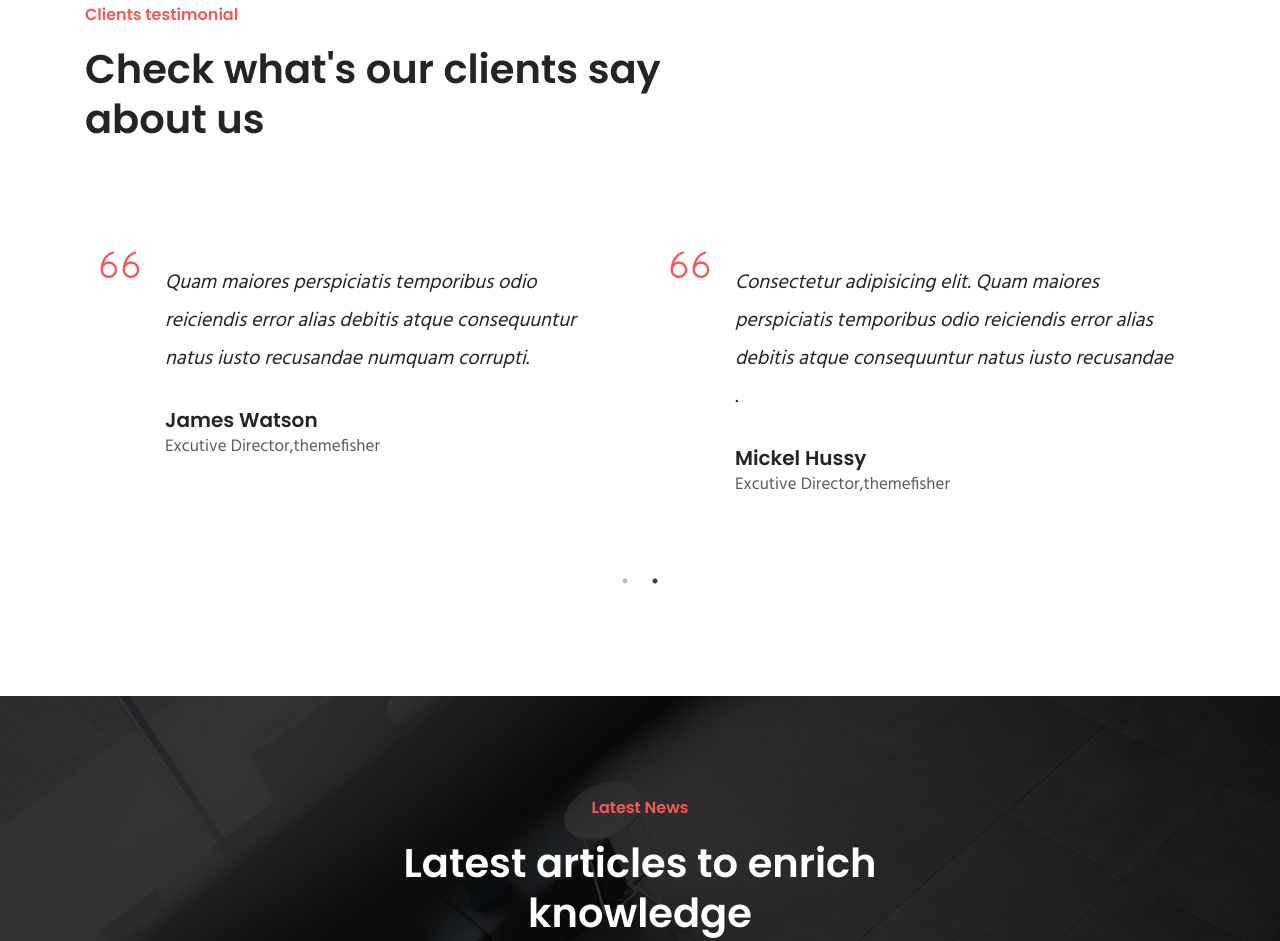
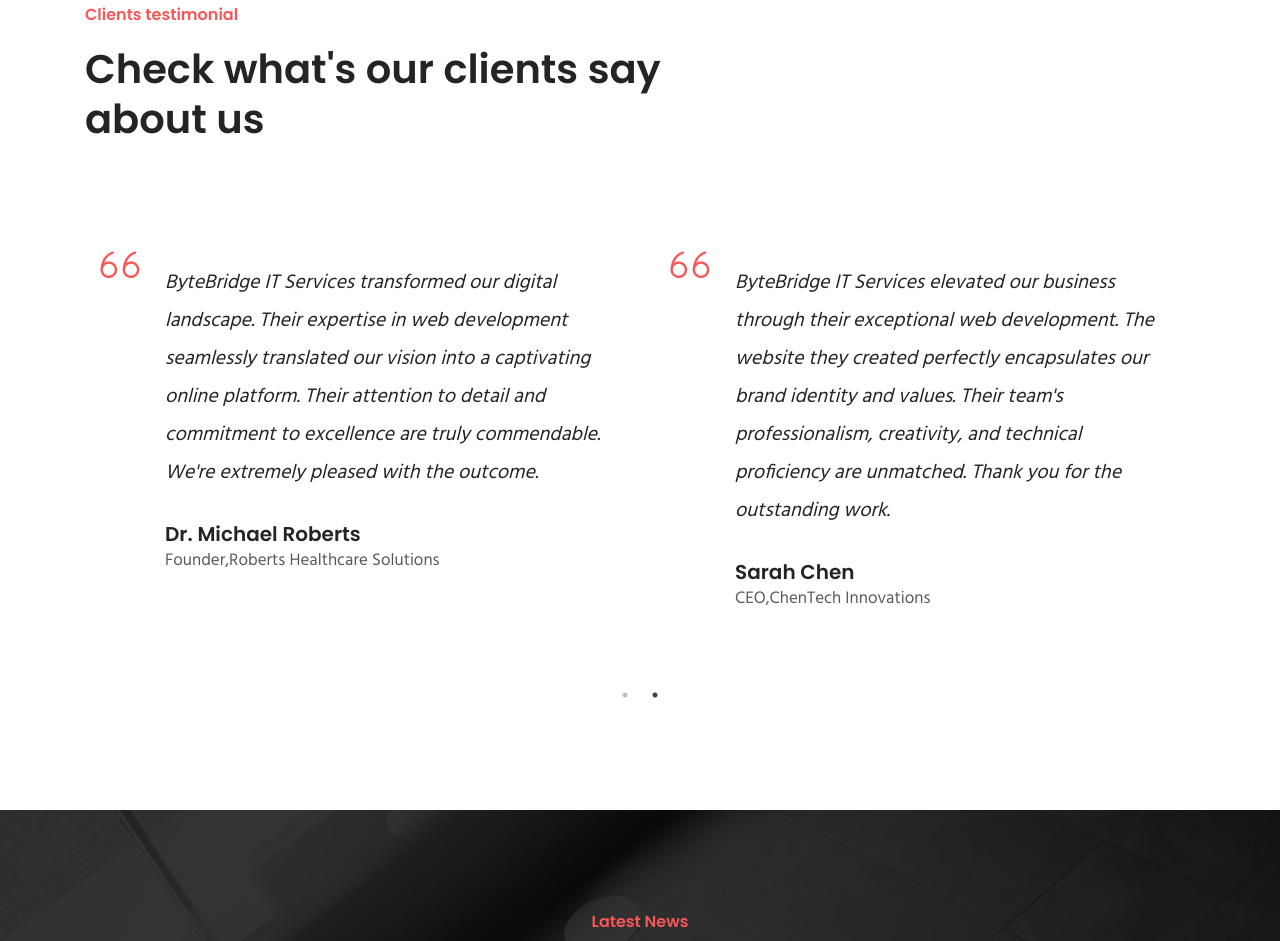
Before and after one commit to xabux/ByteBridgeupdateversion, a plain HTML site: page index.html in a window 1280 px wide. Shown: the part 4339-5280 px from the top of the page. Drawn offline with Linux system fonts and the light colour scheme; some packages are replaced by stand-ins of ours.

Commit message:
first make over on  home page

```diff
--- a/index.html
+++ b/index.html
@@ -501,7 +501,9 @@
               <p class="lead mb-4">
                 Have any project on mind? For immidiate support :
               </p>
-              <h3><i class="ti-mobile mr-3 text-color"></i>+234 916 65 24847</h3>
+              <h3>
+                <i class="ti-mobile mr-3 text-color"></i>+234 916 65 24847
+              </h3>
             </div>
           </div>
         </div>
@@ -530,14 +532,18 @@
 
             <div class="testimonial-item-content">
               <p class="testimonial-text">
-                Quam maiores perspiciatis temporibus odio reiciendis error alias
-                debitis atque consequuntur natus iusto recusandae numquam
-                corrupti facilis blanditiis.
+                ByteBridge IT Services exceeded our expectations with the
+                website they crafted for PrimoTek Systems Limited. Their
+                attention to detail and seamless user experience have elevated
+                our online presence. We're thoroughly satisfied with their
+                exceptional work.
               </p>
 
               <div class="testimonial-author">
-                <h5 class="mb-0 text-capitalize">Thomas Johnson</h5>
-                <p>Excutive Director,themefisher</p>
+                <h5 class="mb-0 text-capitalize">
+                  Engr. Olabode Idowu-Bismark
+                </h5>
+                <p>Excutive Director,PrimoTek Systems Limited</p>
               </div>
             </div>
           </div>
@@ -546,14 +552,16 @@
 
             <div class="testimonial-item-content">
               <p class="testimonial-text">
-                Consectetur adipisicing elit. Quam maiores perspiciatis
-                temporibus odio reiciendis error alias debitis atque
-                consequuntur natus iusto recusandae .
+                Working with ByteBridge IT Services was a game-changer for
+                Tahani Foundations. Their dedication to translating our mission
+                into a captivating website was remarkable. We're grateful for
+                the impactful digital platform they've provided, helping us
+                reach a wider audience and fulfill our goals.
               </p>
 
               <div class="testimonial-author">
-                <h5 class="mb-0 text-capitalize">Mickel hussy</h5>
-                <p>Excutive Director,themefisher</p>
+                <h5 class="mb-0 text-capitalize">Hauwa Umaru</h5>
+                <p>Founder,Tahani Foundations</p>
               </div>
             </div>
           </div>
@@ -562,14 +570,16 @@
 
             <div class="testimonial-item-content">
               <p class="testimonial-text">
-                Quam maiores perspiciatis temporibus odio reiciendis error alias
-                debitis atque consequuntur natus iusto recusandae numquam
-                corrupti.
+                ByteBridge IT Services transformed our digital landscape. Their
+                expertise in web development seamlessly translated our vision
+                into a captivating online platform. Their attention to detail
+                and commitment to excellence are truly commendable. We're
+                extremely pleased with the outcome.
               </p>
 
               <div class="testimonial-author">
-                <h5 class="mb-0 text-capitalize">James Watson</h5>
-                <p>Excutive Director,themefisher</p>
+                <h5 class="mb-0 text-capitalize">Dr. Michael Roberts</h5>
+                <p>Founder,Roberts Healthcare Solutions</p>
               </div>
             </div>
           </div>
@@ -578,14 +588,16 @@
 
             <div class="testimonial-item-content">
               <p class="testimonial-text">
-                Consectetur adipisicing elit. Quam maiores perspiciatis
-                temporibus odio reiciendis error alias debitis atque
-                consequuntur natus iusto recusandae .
+                ByteBridge IT Services elevated our business through their
+                exceptional web development. The website they created perfectly
+                encapsulates our brand identity and values. Their team's
+                professionalism, creativity, and technical proficiency are
+                unmatched. Thank you for the outstanding work.
               </p>
 
               <div class="testimonial-author">
-                <h5 class="mb-0 text-capitalize">Mickel hussy</h5>
-                <p>Excutive Director,themefisher</p>
+                <h5 class="mb-0 text-capitalize">Sarah Chen</h5>
+                <p>CEO,ChenTech Innovations</p>
               </div>
             </div>
           </div>
@@ -789,13 +801,13 @@
           <div class="col-lg-3 col-sm-6">
             <div class="widget">
               <div class="logo mb-4">
-                <h3>Mega<span>kit.</span></h3>
+                <h3>Byte<span>Bridge.</span></h3>
               </div>
               <h6>
-                <a href="mailto:support@gmail.com">Support@megakit.com</a>
+                <a href="mailto:contact.us@bytebridge.services">contact.us@bytebridge.services</a>
               </h6>
-              <a href="tel:+23-345-67890"
-                ><span class="text-color h4">+23-456-6588</span></a
+              <a href="tel:+234-916-65-24847"
+                ><span class="text-color h4">+234-916-65-24847</span></a
               >
             </div>
           </div>
@@ -806,23 +818,23 @@
             <div class="col-lg-6">
               <div class="copyright">
                 Copyright &copy; 2020, Designed &amp; Developed by
-                <a href="https://themefisher.com/">Themefisher</a>
+                <a href="https://bytebridge.services/">ByteBridge</a>
               </div>
             </div>
             <div class="col-lg-6 text-left text-lg-right">
               <ul class="list-inline footer-socials">
                 <li class="list-inline-item">
-                  <a href="https://www.facebook.com/themefisher"
+                  <a href="https://www.facebook.com/bytebridge"
                     ><i class="fab fa-facebook-f mr-2"></i>Facebook</a
                   >
                 </li>
                 <li class="list-inline-item">
-                  <a href="https://twitter.com/themefisher"
+                  <a href="https://twitter.com/bytebridge"
                     ><i class="fab fa-twitter mr-2"></i>Twitter</a
                   >
                 </li>
                 <li class="list-inline-item">
-                  <a href="https://www.pinterest.com/themefisher/"
+                  <a href="https://www.pinterest.com/bytebridge/"
                     ><i class="fab fa-pinterest-p mr-2"></i>Pinterest</a
                   >
                 </li>
```
